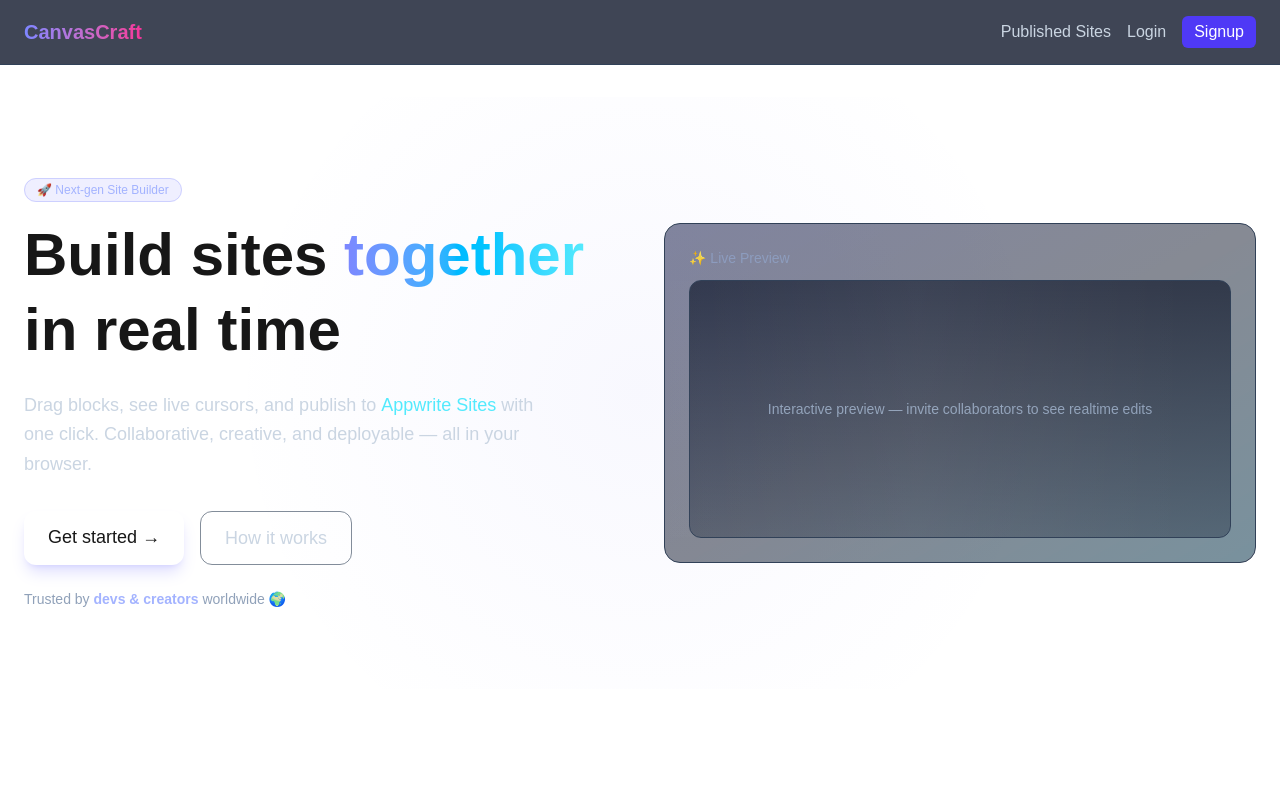
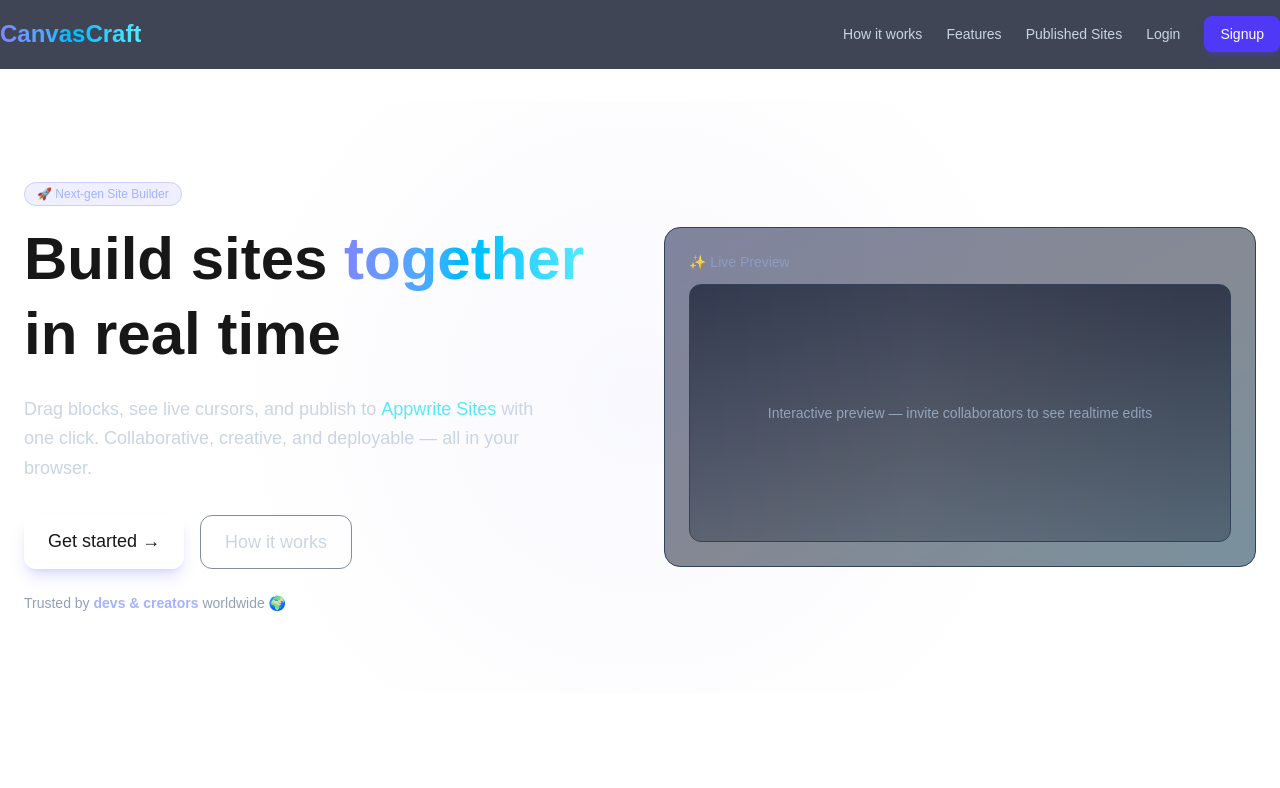
Before and after one commit to ArhanAnsari/CanvasCraft, a Next.js app: page / in a window 1280 px wide. Shown: the top 788 px of the page. Built offline with nearby package versions, Linux system fonts and the light colour scheme; no server answers.

Commit message:
Feat: Updating Navbar and Footer to next level
Feat: Updating Navbar and Footer to next level

```diff
--- a/components/Navbar.tsx
+++ b/components/Navbar.tsx
@@ -2,35 +2,113 @@
 
 import Link from "next/link";
 import { useAuth } from "@/lib/useAuth";
+import { Menu } from "lucide-react";
+import { useState } from "react";
 
 export default function Navbar() {
   const { user, logout } = useAuth();
+  const [open, setOpen] = useState(false);
 
   return (
-    <nav className="flex justify-between items-center px-6 py-4 bg-slate-900/80 backdrop-blur border-b border-slate-700">
-      <Link href="/" className="text-xl font-bold bg-gradient-to-r from-indigo-400 to-pink-500 bg-clip-text text-transparent">
+    <nav className="sticky top-0 z-50 bg-slate-900/80 backdrop-blur border-b border-slate-700/50">
+      <div className="container flex justify-between items-center py-4">
+        {/* Logo */}
+        <Link
+          href="/"
+          className="text-2xl font-extrabold bg-gradient-to-r from-indigo-400 via-sky-400 to-cyan-300 bg-clip-text text-transparent"
+        >
           CanvasCraft
         </Link>
-      <div className="flex gap-4 items-center">
+
+        {/* Desktop Menu */}
+        <div className="hidden md:flex gap-6 items-center text-sm">
+          <Link href="#how" className="text-slate-300 hover:text-white transition">
+            How it works
+          </Link>
+          <Link href="#features" className="text-slate-300 hover:text-white transition">
+            Features
+          </Link>
+          <Link href="/publish" className="text-slate-300 hover:text-white transition">
+            Published Sites
+          </Link>
+
           {!user ? (
             <>
-            <Link href="/publish" className="text-slate-300 hover:text-white">Published Sites</Link>
-            <Link href="/login" className="text-slate-300 hover:text-white">Login</Link>
-            <Link href="/signup" className="px-3 py-1 rounded-md bg-indigo-600 hover:bg-indigo-500 text-white">Signup</Link>
+              <Link
+                href="/login"
+                className="text-slate-300 hover:text-white transition"
+              >
+                Login
+              </Link>
+              <Link
+                href="/signup"
+                className="px-4 py-2 rounded-lg bg-indigo-600 hover:bg-indigo-500 text-white font-medium shadow-md shadow-indigo-600/30 transition"
+              >
+                Signup
+              </Link>
             </>
           ) : (
             <>
-            <Link href="/dashboard" className="text-slate-300 hover:text-white">Dashboard</Link>
-            <Link href="/publish" className="text-slate-300 hover:text-white">Published Sites</Link>
+              <Link
+                href="/dashboard"
+                className="text-slate-300 hover:text-white transition"
+              >
+                Dashboard
+              </Link>
               <button
                 onClick={logout}
-              className="px-3 py-1 rounded-md bg-red-500 hover:bg-red-400 text-white"
+                className="px-4 py-2 rounded-lg bg-red-500 hover:bg-red-400 text-white font-medium shadow-md shadow-red-500/30 transition"
               >
                 Logout
               </button>
             </>
           )}
         </div>
+
+        {/* Mobile Menu Button */}
+        <button
+          onClick={() => setOpen(!open)}
+          className="md:hidden text-slate-300 hover:text-white transition"
+        >
+          <Menu size={24} />
+        </button>
+      </div>
+
+      {/* Mobile Dropdown */}
+      {open && (
+        <div className="md:hidden border-t border-slate-700 bg-slate-900/95">
+          <div className="flex flex-col p-4 gap-3 text-slate-300">
+            <Link href="#how" onClick={() => setOpen(false)}>How it works</Link>
+            <Link href="#features" onClick={() => setOpen(false)}>Features</Link>
+            <Link href="/publish" onClick={() => setOpen(false)}>Published Sites</Link>
+            {!user ? (
+              <>
+                <Link href="/login" onClick={() => setOpen(false)}>Login</Link>
+                <Link
+                  href="/signup"
+                  className="px-4 py-2 rounded-lg bg-indigo-600 text-white text-center"
+                  onClick={() => setOpen(false)}
+                >
+                  Signup
+                </Link>
+              </>
+            ) : (
+              <>
+                <Link href="/dashboard" onClick={() => setOpen(false)}>Dashboard</Link>
+                <button
+                  onClick={() => {
+                    logout();
+                    setOpen(false);
+                  }}
+                  className="px-4 py-2 rounded-lg bg-red-500 text-white text-center"
+                >
+                  Logout
+                </button>
+              </>
+            )}
+          </div>
+        </div>
+      )}
     </nav>
   );
 }
```
Lines whose indentation alone changed are shown as unchanged.
